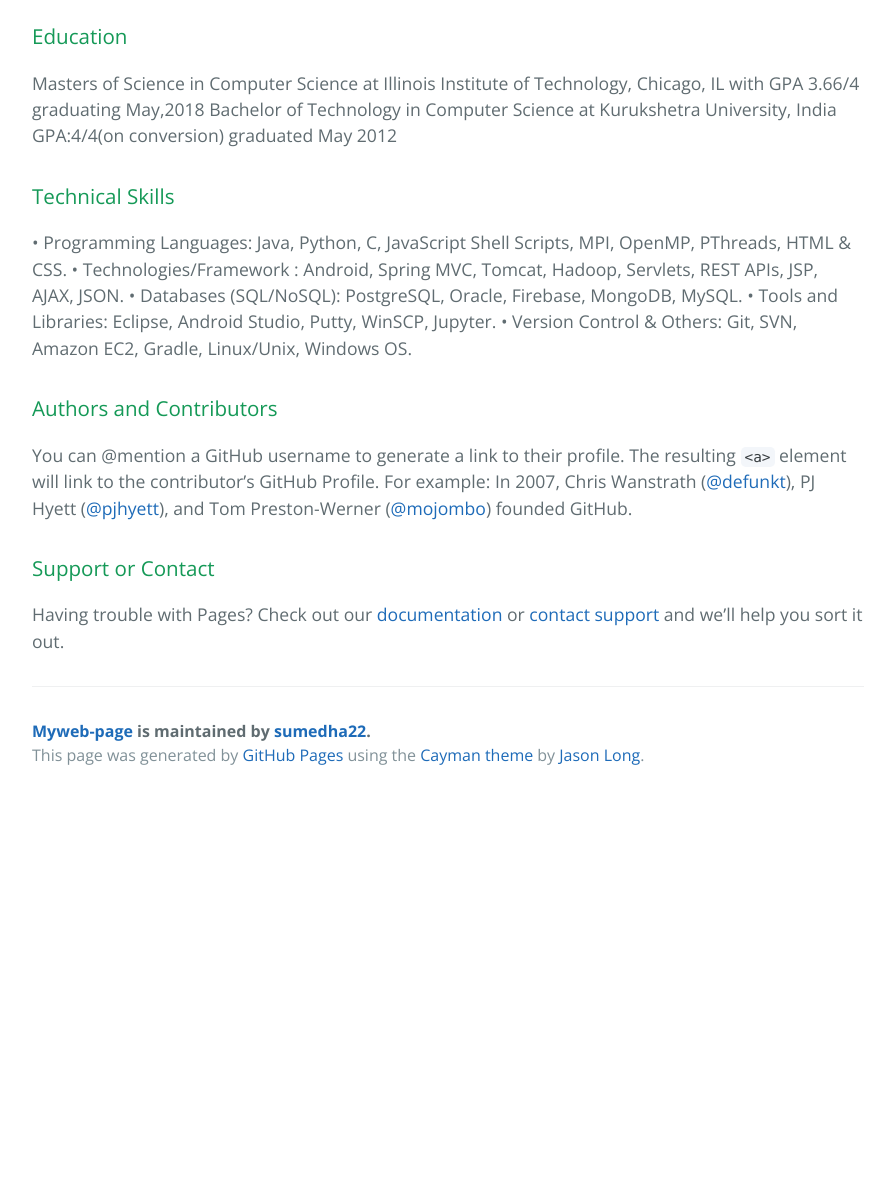
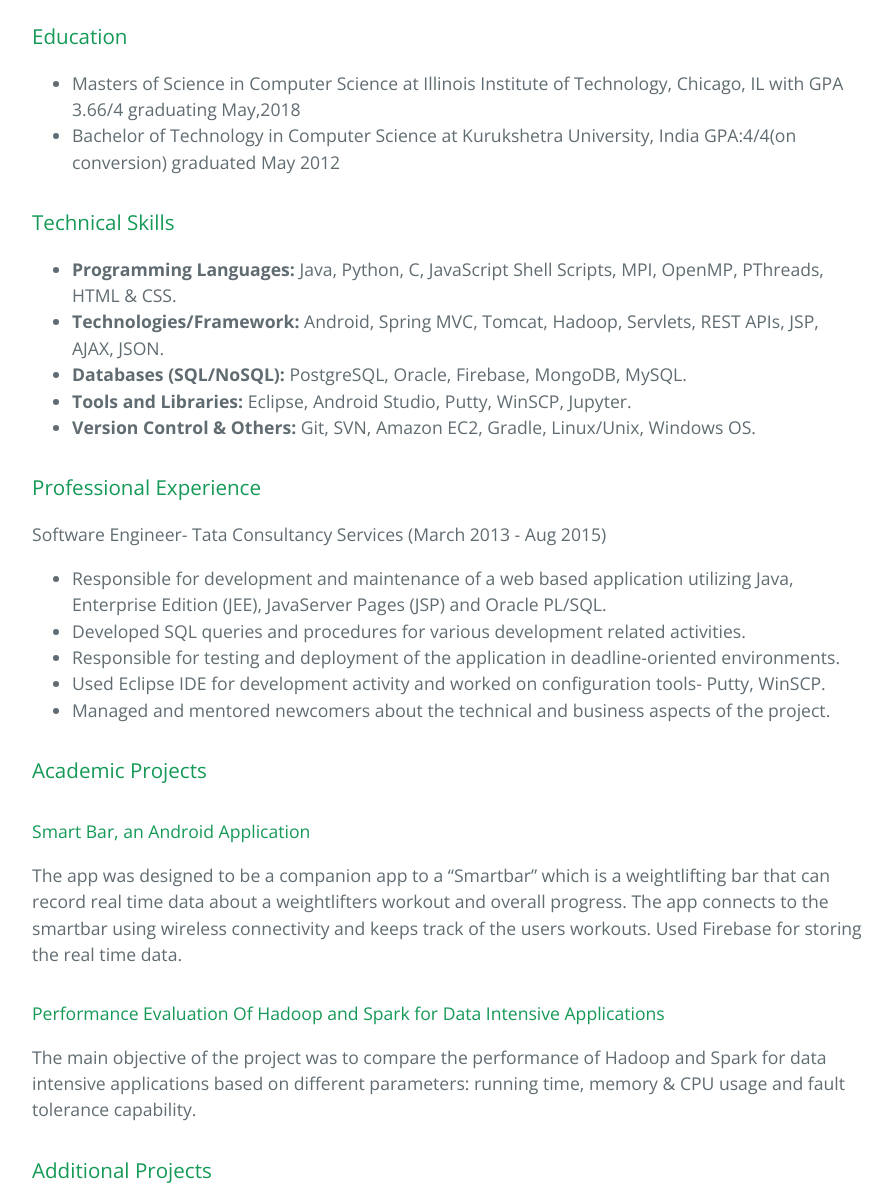
Before and after one commit to sumedha22/myweb-page, a plain HTML site: page index.html in a window 1280 px wide. Shown: the part 540-1729 px from the top of the page, without its empty margins (192-1085 px from the left). Before the commit the page ends 1339 px from the top, so only its background shows below. Drawn offline with nearby package versions, Linux system fonts and the light colour scheme.

Commit message:
Update index.html
Added info from resume

```diff
--- a/index.html
+++ b/index.html
@@ -27,29 +27,65 @@
 <h3>
 <a id="designer-templates" class="anchor" href="#designer-templates" aria-hidden="true"><span aria-hidden="true" class="octicon octicon-link"></span></a>Education</h3>
 
-<p>Masters of Science in Computer Science at Illinois Institute of Technology, Chicago, IL with GPA 3.66/4 graduating May,2018
-Bachelor of Technology in Computer Science at Kurukshetra University, India GPA:4/4(on conversion) graduated May 2012
+<p>
+<ul>
+<li>Masters of Science in Computer Science at Illinois Institute of Technology, Chicago, IL with GPA 3.66/4 graduating May,2018</li>
+<li>Bachelor of Technology in Computer Science at Kurukshetra University, India GPA:4/4(on conversion) graduated May 2012</li>
+</ul>
 </p>
 
 <h3>
 <a id="creating-pages-manually" class="anchor" href="#creating-pages-manually" aria-hidden="true"><span aria-hidden="true" class="octicon octicon-link"></span></a>Technical Skills</h3>
 
-<p>• Programming Languages: Java, Python, C, JavaScript Shell Scripts, MPI, OpenMP, PThreads, HTML & CSS.
-• Technologies/Framework : Android, Spring MVC, Tomcat, Hadoop, Servlets, REST APIs, JSP, AJAX, JSON.
-• Databases (SQL/NoSQL): PostgreSQL, Oracle, Firebase, MongoDB, MySQL.
-• Tools and Libraries: Eclipse, Android Studio, Putty, WinSCP, Jupyter.
-• Version Control & Others: Git, SVN, Amazon EC2, Gradle, Linux/Unix, Windows OS.
+<p>
+<ul>
+<li><b>Programming Languages:</b> Java, Python, C, JavaScript Shell Scripts, MPI, OpenMP, PThreads, HTML & CSS.</li>
+<li><b>Technologies/Framework:</b> Android, Spring MVC, Tomcat, Hadoop, Servlets, REST APIs, JSP, AJAX, JSON.</li>
+<li><b>Databases (SQL/NoSQL):</b> PostgreSQL, Oracle, Firebase, MongoDB, MySQL.</li>
+<li><b>Tools and Libraries:</b> Eclipse, Android Studio, Putty, WinSCP, Jupyter.</li>
+<li><b>Version Control & Others:</b> Git, SVN, Amazon EC2, Gradle, Linux/Unix, Windows OS.</li>
+</ul>
 </p>
 
 <h3>
-<a id="authors-and-contributors" class="anchor" href="#authors-and-contributors" aria-hidden="true"><span aria-hidden="true" class="octicon octicon-link"></span></a>Authors and Contributors</h3>
+<a id="authors-and-contributors" class="anchor" href="#authors-and-contributors" aria-hidden="true"><span aria-hidden="true" class="octicon octicon-link"></span></a>Professional Experience</h3>
 
-<p>You can @mention a GitHub username to generate a link to their profile. The resulting <code>&lt;a&gt;</code> element will link to the contributor’s GitHub Profile. For example: In 2007, Chris Wanstrath (<a href="https://github.com/defunkt" class="user-mention">@defunkt</a>), PJ Hyett (<a href="https://github.com/pjhyett" class="user-mention">@pjhyett</a>), and Tom Preston-Werner (<a href="https://github.com/mojombo" class="user-mention">@mojombo</a>) founded GitHub.</p>
+<p>Software Engineer- Tata Consultancy Services (March 2013 - Aug 2015)
+<ul>
+<li>Responsible for development and maintenance of a web based application utilizing Java, Enterprise Edition (JEE), JavaServer Pages (JSP) and Oracle PL/SQL.</li>
+<li>Developed SQL queries and procedures for various development related activities. </li>
+<li>Responsible for testing and deployment of the application in deadline-oriented environments.</li>
+<li>Used Eclipse IDE for development activity and worked on configuration tools- Putty, WinSCP.</li>
+<li>Managed and mentored newcomers about the technical and business aspects of the project.</li>
+</ul></p>
+
 
 <h3>
-<a id="support-or-contact" class="anchor" href="#support-or-contact" aria-hidden="true"><span aria-hidden="true" class="octicon octicon-link"></span></a>Support or Contact</h3>
+<a id="support-or-contact" class="anchor" href="#support-or-contact" aria-hidden="true"><span aria-hidden="true" class="octicon octicon-link"></span></a>Academic Projects</h3>
+<h4>Smart Bar, an Android Application</h4>
+<p>The app was designed to be a companion app to a “Smartbar” which is a weightlifting bar that can record real time data about a weightlifters workout and overall progress. The app connects to the smartbar using wireless connectivity and keeps track of the users workouts. Used Firebase for storing the real time data.</p>
+<h4>Performance Evaluation Of Hadoop and Spark for Data Intensive Applications</h4>
+<p>The main objective of the project was to compare the performance of Hadoop and Spark for data intensive applications based on different parameters: running time, memory & CPU usage and fault tolerance capability.</p>
 
-<p>Having trouble with Pages? Check out our <a href="https://help.github.com/pages">documentation</a> or <a href="https://github.com/contact">contact support</a> and we’ll help you sort it out.</p>
+<h3>
+<a id="support-or-contact" class="anchor" href="#support-or-contact" aria-hidden="true"><span aria-hidden="true" class="octicon octicon-link"></span></a>Additional Projects</h3>
+<p>
+<ul>
+<li><b>Intel Edison Home Security System using touch sensors.</b> The idea was to keep the home owner updated about who is at the front door such that whenever the door is being touched, it sends the image of the person to the owner’s mobile device. Another Safety Application using Intel Edison that aims to alert people when there is a safety risk and to send notifications to related people on a custom android application developed.</li>
+<li><b>Food Menu</b>, an android application that showcases the list of food items and can be used to order food. Used Firebase for storing information. </li>
+<li><b>Parallel I/O benchmark using C, MPI I/O and OrangeFS</b> and setup virtual cluster of 8 nodes on Amazon EC2 and carried out Hadoop installation and ran several programs.</li>
+<li><b>New York Subway Route Finder</b>, designed to find out the shortest distance and the best available route between any two stations with in the New York subway based on algorithms design.</li>
+<li><b>Surf 4 U</b>, a cross platform web browser based on socket programming.</li>
+</p>
+
+<h3>
+<a id="support-or-contact" class="anchor" href="#support-or-contact" aria-hidden="true"><span aria-hidden="true" class="octicon octicon-link"></span></a>Co-Curricular Activities/Achievements</h3>
+<p>
+<ul>
+<li><b>CapitalOne’s Best Hack, HackIllinois 2017</b>- Android app that boosts your travel experience by providing useful shopping tips.</li>
+<li>Participated and Demoed at various hackathons including Wildhacks Hackathon at Northwestern University and BoilerMake Hackathon at Purdue University.</li>
+</ul>
+</p>
 
       <footer class="site-footer">
         <span class="site-footer-owner"><a href="https://github.com/sumedha22/myweb-page">Myweb-page</a> is maintained by <a href="https://github.com/sumedha22">sumedha22</a>.</span>
```
